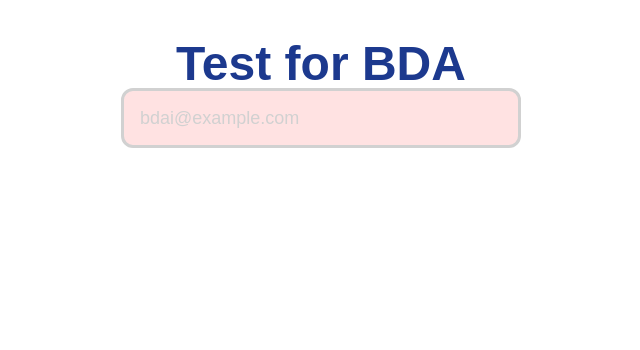
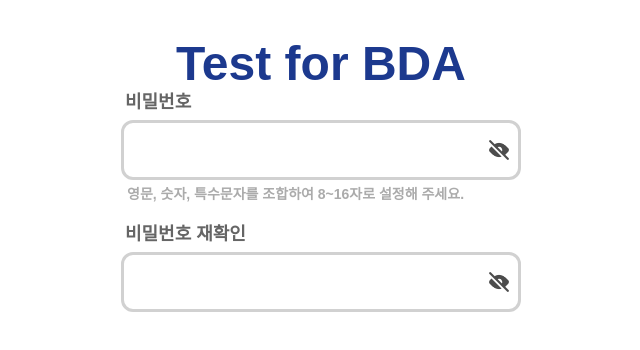
Before and after one commit to BDA-dev1/web-fe, a Next.js app: page / in a window 1280 px wide. Shown: the top 350 px of the page, without its empty margins (319-959 px from the left). Built offline with nearby package versions, Linux system fonts and the light colour scheme.

Commit message:
[#3]feat:password 및 password verifying type 구현

```diff
--- a/src/app/page.tsx
+++ b/src/app/page.tsx
@@ -3,19 +3,39 @@ import { useState } from "react";
 import { Input } from "@/components/common/input.tsx/input";
 
 export default function Home() {
-  const [value, setValue] = useState("");
+  const [password, setPassword] = useState("");
+  const [passwordConfirm, setPasswordConfirm] = useState("");
 
   return (
     <>
       <div className="w-full h-full flex flex-col justify-start items-center py-10">
         <div className="text-5xl font-bold text-blue-900 ">Test for BDA</div>
-        <div className="w-fit h-fit flex gap-2">
+        <div className="flex flex-col w-fit h-fit gap-4">
           <Input
-            type="email"
+            label="비밀번호"
+            type="password"
             size="lg"
-            value={value}
-            onChange={(e) => setValue(e.target.value)}
-            placeholder="bdai@example.com"
+            value={password}
+            onChange={(e) => setPassword(e.target.value)}
+            description="영문, 숫자, 특수문자를 조합하여 8~16자로 설정해 주세요."
+            showPasswordToggle
+          />
+
+          <Input
+            label="비밀번호 재확인"
+            type="password"
+            size="lg"
+            value={passwordConfirm}
+            onChange={(e) => setPasswordConfirm(e.target.value)}
+            isError={passwordConfirm !== "" && passwordConfirm !== password}
+            errorMessage={
+              passwordConfirm === ""
+                ? ""
+                : passwordConfirm !== password
+                ? "비밀번호가 일치하지 않아요."
+                : "비밀번호가 일치해요."
+            }
+            showPasswordToggle
           />
         </div>
       </div>
--- a/src/components/common/input.tsx/input.tsx
+++ b/src/components/common/input.tsx/input.tsx
@@ -1,4 +1,5 @@
-import React from "react";
+import React, { useState } from "react";
+import Image from "next/image";
 
 export interface InputProps {
   type?: React.HTMLInputTypeAttribute;
@@ -9,6 +10,9 @@ export interface InputProps {
   errorMessage?: string;
   className?: string;
   size?: "xs" | "sm" | "md" | "lg";
+  description?: string;
+  showPasswordToggle?: boolean;
+  isError?: boolean;
 }
 
 export const Input = ({
@@ -20,7 +24,13 @@ export const Input = ({
   errorMessage,
   className,
   size,
+  description,
+  showPasswordToggle,
+  isError,
 }: InputProps) => {
+  const [isVisible, setIsVisible] = useState(false);
+  const inputType = showPasswordToggle ? (isVisible ? "text" : "password") : type;
+
   const sizes: Record<NonNullable<InputProps["size"]>, string> = {
     xs: "h-[60px] w-[115px]",
     sm: "h-[60px] w-[161px]",
@@ -29,22 +39,42 @@ export const Input = ({
   };
   return (
     <div className={`flex flex-col ${className ?? ""}`}>
-      {label && <label className="mb-1 text-sm font-medium">{label}</label>}
+      {label && <label className="mb-1 ml-1 text-lg font-bold text-[#656565]">{label}</label>}
+      <div className="relative">
         <input
-        type={type}
+          type={inputType}
           value={value}
           onChange={onChange}
           placeholder={placeholder}
           className={[
-          "appearance-none bg-red-100",
+            "appearance-none",
             sizes[size ?? "md"],
-          "text-lg border-[3px] rounded-xl border-[#D1D1D1] px-4 py-2 focus:outline-none focus:ring-2 focus:ring-blue-500 placeholder:text-[#D1D1D1]",
+            "text-lg font-semibold border-[3px] rounded-xl border-[#D1D1D1] px-4 py-2 pr-10 focus:outline-none focus:ring-2 focus:ring-blue-500 placeholder:text-[#D1D1D1]",
             className,
           ]
             .filter(Boolean)
             .join(" ")}
         />
-      {errorMessage && <p className="mt-1 text-sm text-red-500">{errorMessage}</p>}
+        {showPasswordToggle && (
+          <button
+            type="button"
+            onClick={() => setIsVisible(!isVisible)}
+            className="absolute right-3 top-1/2 transform -translate-y-1/2 text-gray-500 focus:outline-none"
+          >
+            {isVisible ? (
+              <Image src={"/components/input/pw_show.png"} width={20} height={20} alt="" />
+            ) : (
+              <Image src={"/components/input/pw_hide.png"} width={20} height={20} alt="" />
+            )}
+          </button>
+        )}
+      </div>
+      {description && <p className="mt-1 ml-1.5 text-sm font-semibold text-[#ABABAB]">{description}</p>}
+      {errorMessage && (
+        <p className={`mt-1 ml-1.5 text-sm font-semibold ${isError ? "text-red-500" : "text-[#5353E0]"}`}>
+          {errorMessage}
+        </p>
+      )}
     </div>
   );
 };
```
Also changed, not shown: public/components/input/pw_hide.png (added), public/components/input/pw_show.png (added). Lines whose indentation alone changed are shown as unchanged.
